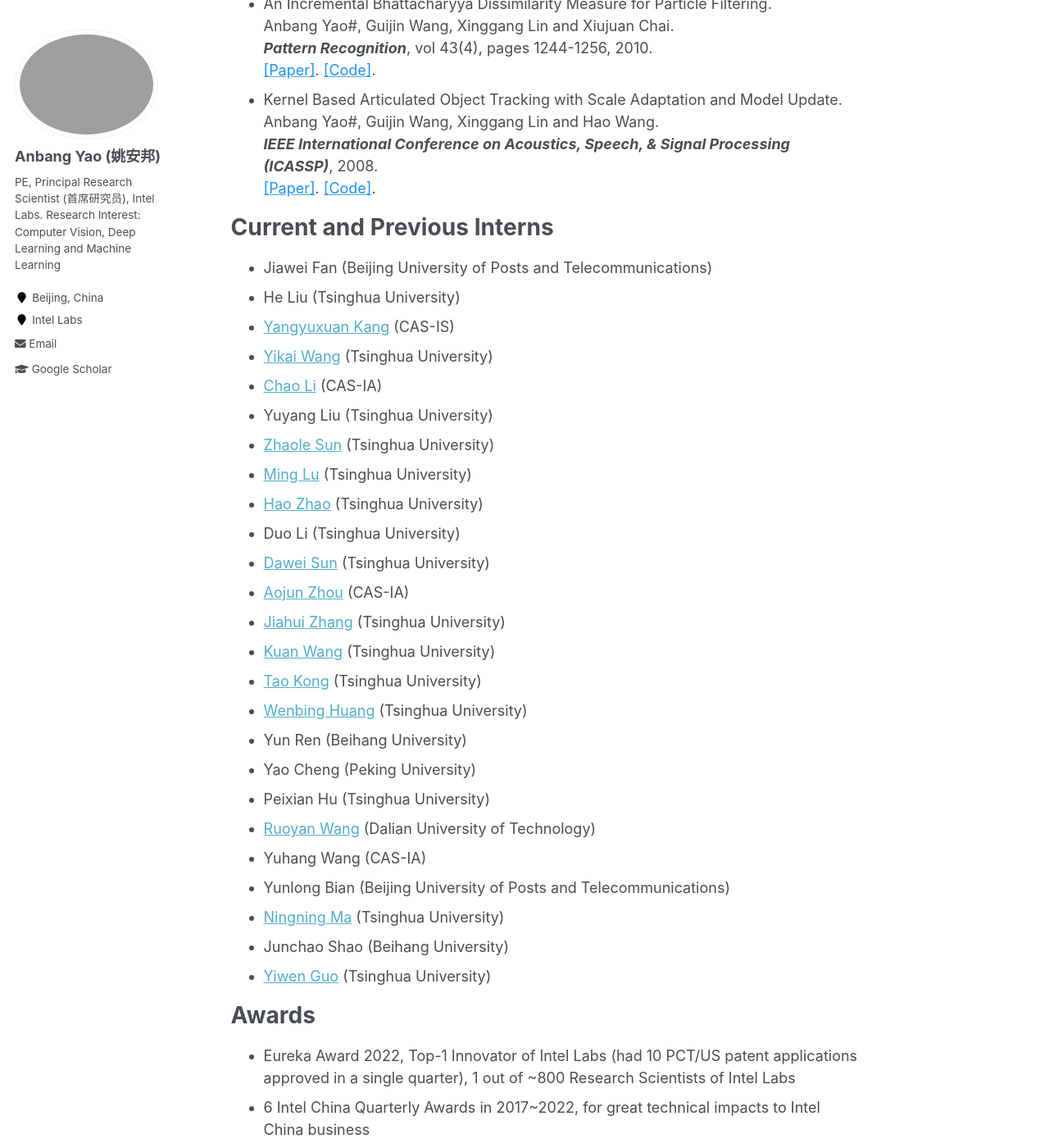
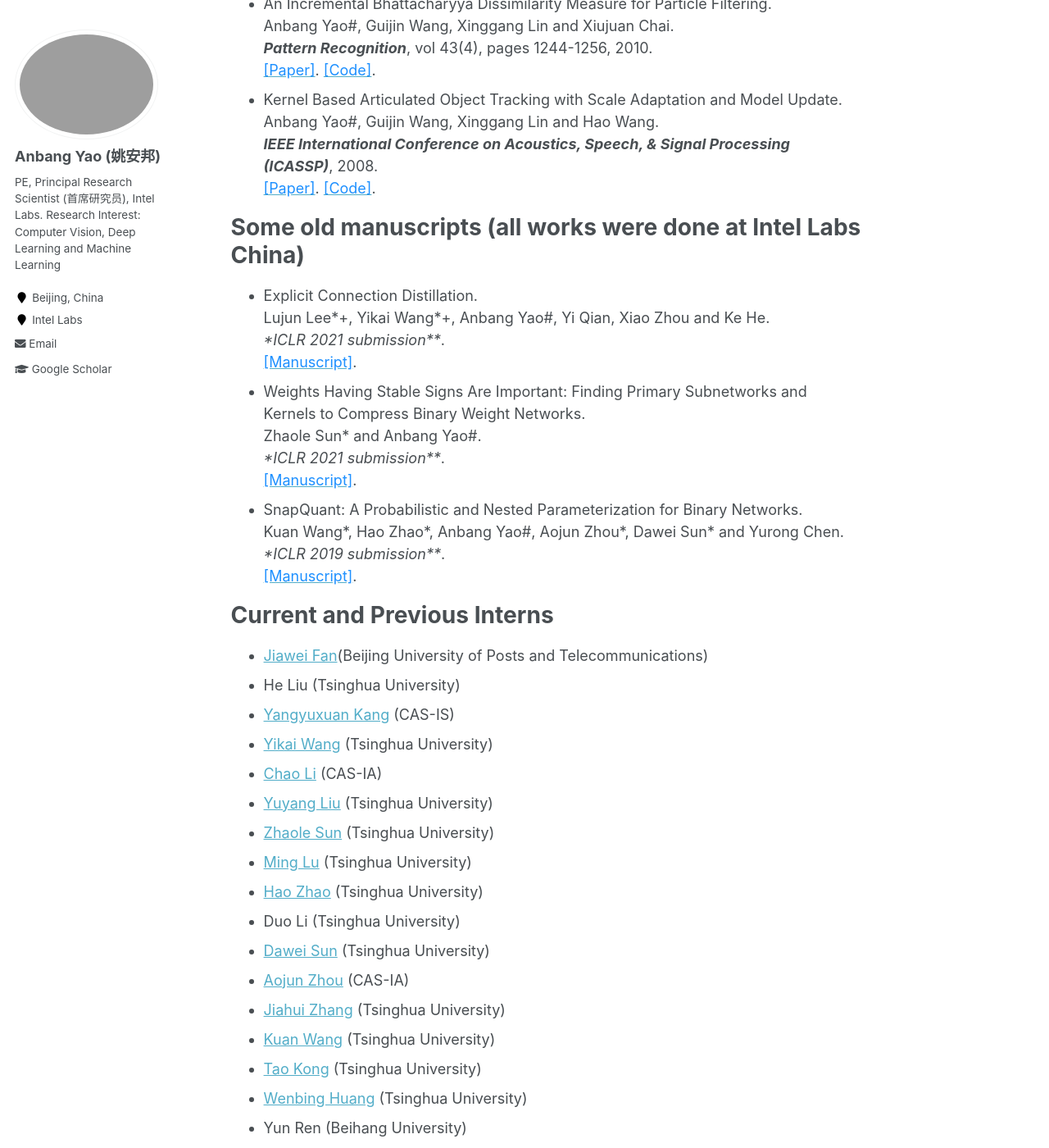
Before and after one commit to YaoAnbang/YaoAnbang.github.io, a Jekyll site: the page built from _pages/about.md, in a window 1280 px wide and 1400 px high, scrolled down 6071 px. Shown: the whole window at 82% size. Built offline with Jekyll 4.4.1, drawn with Linux system fonts in a browser that asks for light colours.

Commit message:
Update about.md

```diff
--- a/_pages/about.md
+++ b/_pages/about.md
@@ -120,17 +120,24 @@ Selected Publications
 + An Incremental Bhattacharyya Dissimilarity Measure for Particle Filtering.<br> Anbang Yao\#, Guijin Wang, Xinggang Lin and Xiujuan Chai.<br> <em>**Pattern Recognition**</em>, vol 43(4), pages 1244-1256, 2010.<br> [<font color="DodgerBlue">[Paper]</font>](https://www.sciencedirect.com/science/article/pii/S0031320309003689). [<font color="DodgerBlue">[Code]</font>](https://yaoanbang.github.io/).<br>
 + Kernel Based Articulated Object Tracking with Scale Adaptation and Model Update.<br> Anbang Yao\#, Guijin Wang, Xinggang Lin and Hao Wang.<br> <em>**IEEE International Conference on Acoustics, Speech, & Signal Processing (ICASSP)**</em>, 2008.<br> [<font color="DodgerBlue">[Paper]</font>](https://ieeexplore.ieee.org/document/4517767). [<font color="DodgerBlue">[Code]</font>](https://yaoanbang.github.io/).<br>
 
+Some old manuscripts (all works were done at Intel Labs China)
+=====
+
++ Explicit Connection Distillation.<br> Lujun Lee\*\+, Yikai Wang\*\+, Anbang Yao\#, Yi Qian, Xiao Zhou and Ke He.<br><em>*ICLR 2021 submission**</em>.<br> [<font color="DodgerBlue">[Manuscript]</font>](https://openreview.net/pdf?id=yOkSW62hqq2).<br>
++ Weights Having Stable Signs Are Important: Finding Primary Subnetworks and Kernels to Compress Binary Weight Networks.<br> Zhaole Sun\* and Anbang Yao\#.<br><em>*ICLR 2021 submission**</em>.<br> [<font color="DodgerBlue">[Manuscript]</font>](https://openreview.net/pdf?id=B9nDuDeanHK).<br>
++ SnapQuant: A Probabilistic and Nested Parameterization for Binary Networks.<br> Kuan Wang\*, Hao Zhao\*, Anbang Yao\#, Aojun Zhou\*, Dawei Sun\* and Yurong Chen.<br><em>*ICLR 2019 submission**</em>.<br> [<font color="DodgerBlue">[Manuscript]</font>](https://openreview.net/pdf?id=B1ePui0ctQ).<br>
+
 Current and Previous Interns
 =====
 
 <!--+I am really fortunate to be working with these amazingly talented students -->
 
-+ Jiawei Fan (Beijing University of Posts and Telecommunications)
++ [Jiawei Fan](https://jwfandl.github.io/)(Beijing University of Posts and Telecommunications)
 + He Liu (Tsinghua University)
 + [Yangyuxuan Kang](https://github.com/kyang-06) (CAS-IS)
 + [Yikai Wang](https://scholar.google.com/citations?user=MnW5aegAAAAJ&hl=en) (Tsinghua University)
 + [Chao Li](https://openreview.net/profile?id=~Chao_Li16) (CAS-IA)
-+ Yuyang Liu (Tsinghua University)
++ [Yuyang Liu](https://scholar.google.com/citations?user=0ROQMVcAAAAJ&hl=en) (Tsinghua University)
 + [Zhaole Sun](https://scholar.google.com/citations?user=onTsdhYAAAAJ&hl=en) (Tsinghua University) <!--+ Lujun Li (CAS-IA)-->
 + [Ming Lu](https://github.com/lu-m13) (Tsinghua University)
 + [Hao Zhao](https://scholar.google.com/citations?user=ygQznUQAAAAJ&hl=zh-CN) (Tsinghua University)
```
